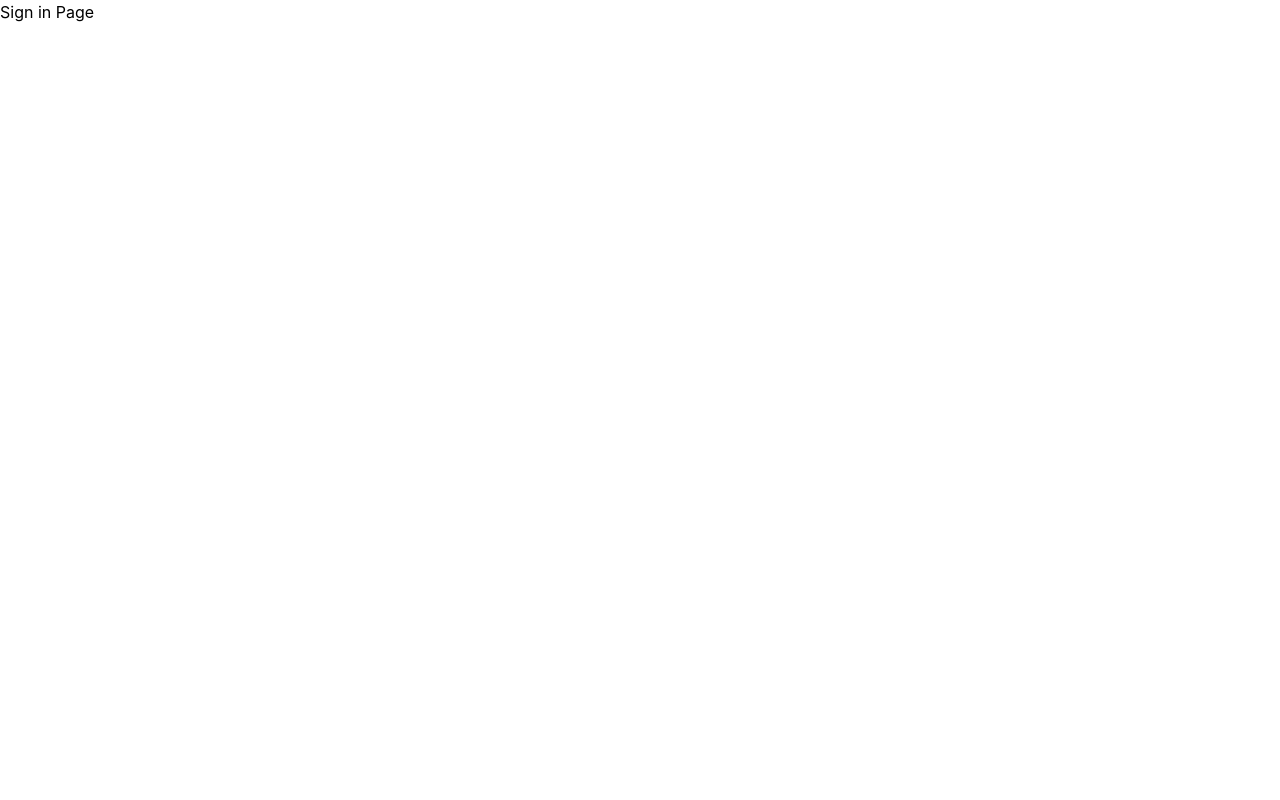
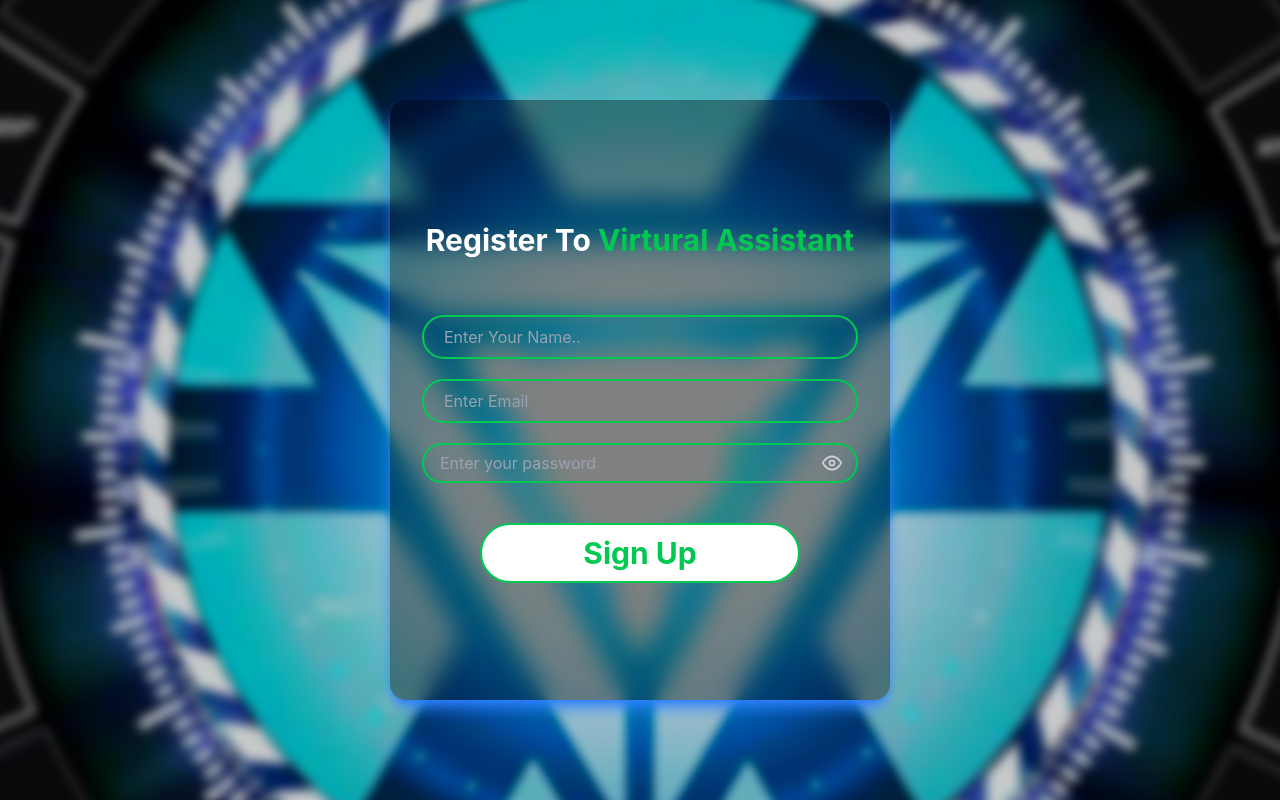
Before and after one commit to ayushsoni30/aiassistant, a React (Vite) app in the folder client/: page /signin in a window 1280 px wide. Built offline with nearby package versions, Linux system fonts and the light colour scheme.

Commit message:
designed signin page

```diff
--- a/client/src/main.jsx
+++ b/client/src/main.jsx
@@ -6,6 +6,8 @@ import { BrowserRouter } from "react-router-dom";
 
 createRoot(document.getElementById("root")).render(
   <BrowserRouter>
+
     <App />
+
   </BrowserRouter>,
 );
--- a/client/src/pages/Signin.jsx
+++ b/client/src/pages/Signin.jsx
@@ -1,12 +1,77 @@
-import React from 'react'
+import React from "react";
+import bg from "../assets/image.png";
+import { useState } from "react";
+import { FiEye, FiEyeOff } from "react-icons/fi";
+import { useNavigate } from "react-router-dom";
+function Signin() {
 
-function Signin() {
+
+  const [showPassword, setShowPassword] = useState(false);
+  // help in to navigate already signin to the signup page
+  const navigate = useNavigate();
+
+
+const [formData, setFormData] = useState({
+  password: "",
+});
+
+const handleChange = (e) => {
+  setFormData({
+    ...formData,
+    [e.target.name]: e.target.value,
+  });
+};
+
   return (
-    <div>
-      Sign in Page
+
+    <div className="relative w-full h-screen overflow-hidden flex justify-center items-center ">
+      <div
+        className="absolute inset-0 bg-cover bg-center scale-110 "
+        style={{
+          backgroundImage: `url(${bg})`,
+          filter: "blur(5px) brightness(0.8) saturate(1.9)",
+        }}
+      />
+      <form className="w-[80%] h-150 max-w-125 bg-[#0000005e] shadow-lg shadow-blue-500 rounded-2xl backdrop-blur-md flex flex-col items-center gap-5 justify-center px-8 relative z-10 ">
+
+        <h1 className="text-white text-[30px] font-bold mb-8">
+          Register To
+          <span className="text-green-500 font-bold"> Virtural Assistant</span>
+        </h1>
+        <input
+          className="w-full h-10 border-2 bg-transparent text-white border-green-500 outline-none placeholder:text-gray-400 px-5 py-5 rounded-4xl"
+          type="text"
+          placeholder="Enter Your Name.."
+        />
+        <input
+          className="w-full h-10 border-2 bg-transparent text-white border-green-500 outline-none placeholder:text-gray-400 px-5 py-5 rounded-4xl"
+          type="email"
+          placeholder="Enter Email"
+        />
+        <div className="relative w-full ">
+  <input
+    type={showPassword ? "text" : "password"}
+    name="password"
+    placeholder="Enter your password"
+    value={formData.password}
+    onChange={handleChange}
+    required
+    className="w-full h-10 border-2 rounded-4xl border border-green-500 bg-transparent px-4 py-3 pr-12 text-white placeholder-gray-400 outline-none "
+  />
+
+  <button
+    type="button"
+    onClick={() => setShowPassword(!showPassword)}
+    className="absolute right-4 top-1/2 -translate-y-1/2 text-gray-300 hover:text-white"
+  >
+    {showPassword ? <FiEyeOff size={20} /> : <FiEye size={20} />}
+  </button>
+</div>
+        <button className=" mt-5 min-w-80 h-15  bg-white rounded-4xl text-3xl font-bold text-green-500 border-2 border-green-500">Sign Up</button>
+
+      </form>
     </div>
-
-  )
+  );
 }
 
-export default Signin
+export default Signin;
```
Also changed, not shown: client/src/pages/SignUp.jsx (+0 -8 lines), client/src/context/UserContext.jsx (added).
